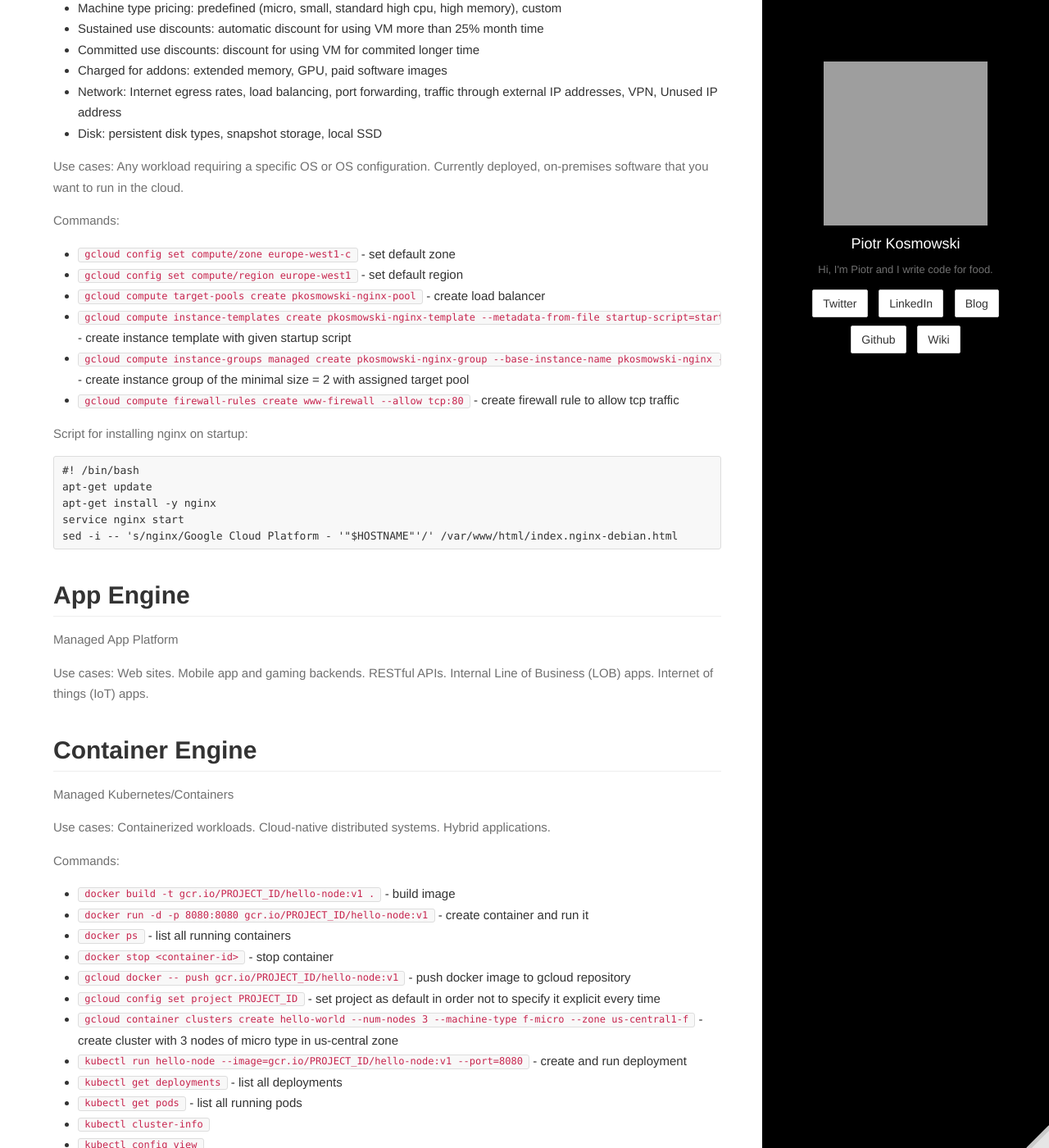
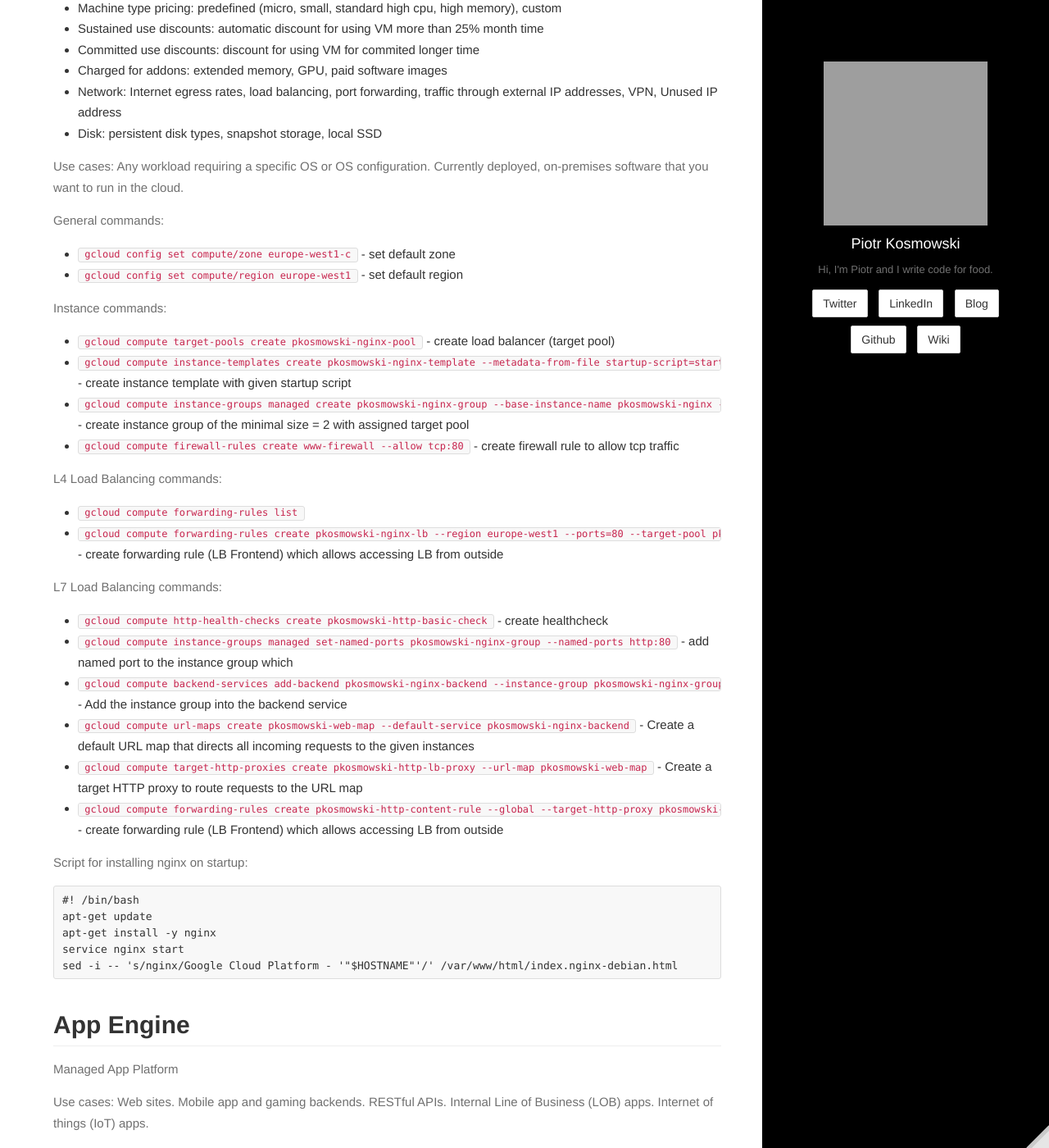
Before and after one commit to kospiotr/kospiotr.github.io, a Jekyll site: the page built from wiki/gcp.md, in a window 1280 px wide and 1400 px high, scrolled down 3417 px. Shown: the whole window at 82% size. Built offline with Jekyll 4.4.1, drawn with Linux system fonts in a browser that asks for light colours; grey boxes are pictures that could not be loaded.

Commit message:
Update gcp.md

````diff
--- a/wiki/gcp.md
+++ b/wiki/gcp.md
@@ -41,10 +41,12 @@ Pricing:
 
 Use cases: Any workload requiring a specific OS or OS configuration. Currently deployed, on-premises software that you want to run in the cloud.
 
-Commands:
+General commands:
 * `gcloud config set compute/zone europe-west1-c` - set default zone
 * `gcloud config set compute/region europe-west1` - set default region
-* `gcloud compute target-pools create pkosmowski-nginx-pool` - create load balancer
+
+Instance commands:
+* `gcloud compute target-pools create pkosmowski-nginx-pool` - create load balancer (target pool)
 * `gcloud compute instance-templates create pkosmowski-nginx-template
          --metadata-from-file startup-script=startup.sh` - create instance template with given startup script
 * `gcloud compute instance-groups managed create pkosmowski-nginx-group
@@ -53,6 +55,32 @@ Commands:
          --template pkosmowski-nginx-template
          --target-pool pkosmowski-nginx-pool` - create instance group of the minimal size = 2 with assigned target pool
 * `gcloud compute firewall-rules create www-firewall --allow tcp:80` - create firewall rule to allow tcp traffic
+
+L4 Load Balancing commands:
+* `gcloud compute forwarding-rules list`
+* `gcloud compute forwarding-rules create pkosmowski-nginx-lb
+         --region europe-west1
+         --ports=80
+         --target-pool pkosmowski-nginx-pool` - create forwarding rule (LB Frontend) which allows accessing LB from outside
+
+L7 Load Balancing commands:
+* `gcloud compute http-health-checks create pkosmowski-http-basic-check` - create healthcheck
+* `gcloud compute instance-groups managed
+       set-named-ports pkosmowski-nginx-group
+       --named-ports http:80` - add named port to the instance group which
+* `gcloud compute backend-services add-backend pkosmowski-nginx-backend
+    --instance-group pkosmowski-nginx-group
+    --instance-group-zone europe-west1-c
+    --global` - Add the instance group into the backend service
+* `gcloud compute url-maps create pkosmowski-web-map
+    --default-service pkosmowski-nginx-backend` - Create a default URL map that directs all incoming requests to the given instances
+* `gcloud compute target-http-proxies create pkosmowski-http-lb-proxy
+    --url-map pkosmowski-web-map` - Create a target HTTP proxy to route requests to the URL map
+* `gcloud compute forwarding-rules create pkosmowski-http-content-rule
+        --global
+        --target-http-proxy pkosmowski-http-lb-proxy
+        --ports 80` - create forwarding rule (LB Frontend) which allows accessing LB from outside
+
 
 Script for installing nginx on startup:
 ```
````
